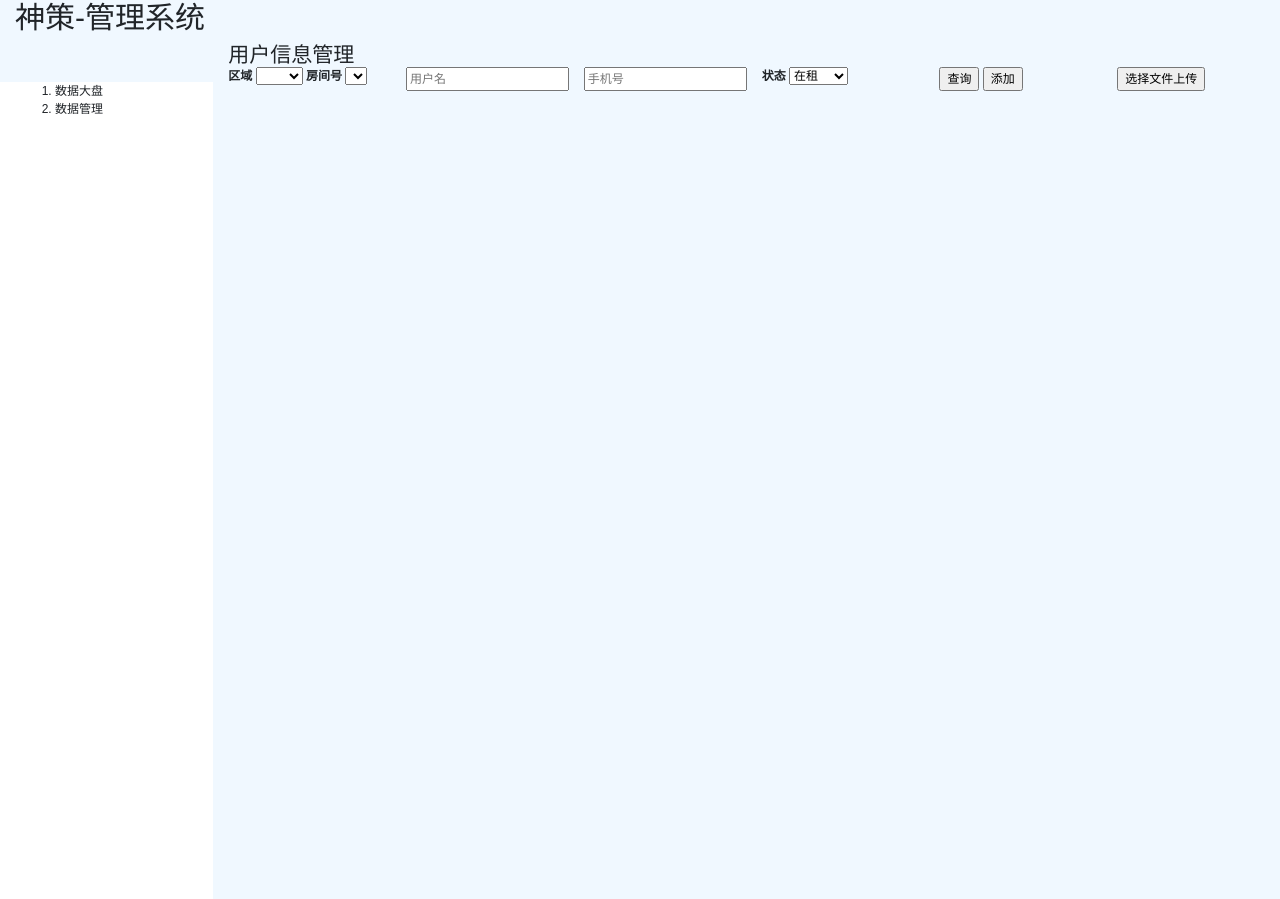
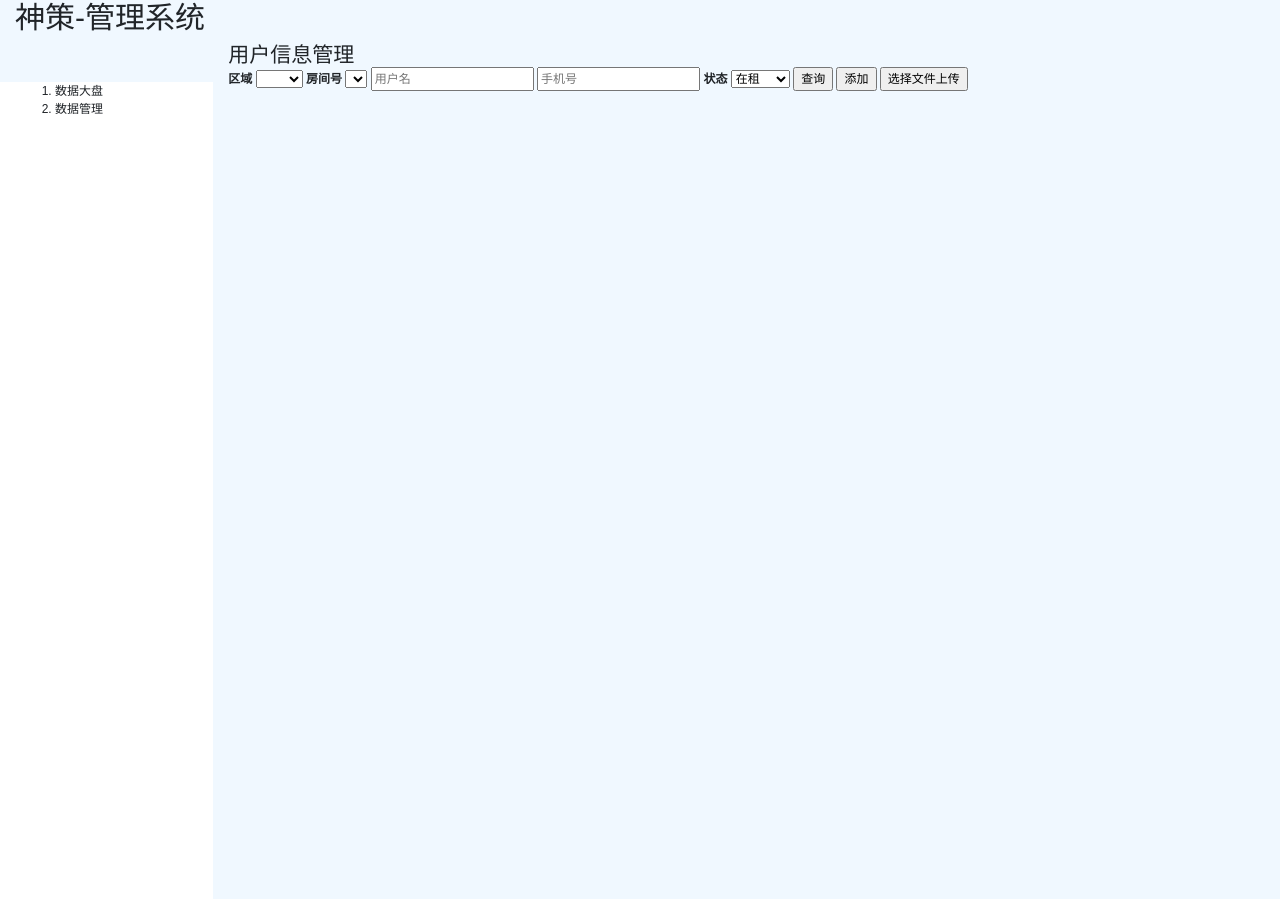
Before and after one commit to Murphy156/HotelManagement, a Flask app: page /dataManagement/tenantManagement in a window 1280 px wide. Shown: the top 899 px of the page. Run offline with Flask 2, Linux system fonts and the light colour scheme; lists and menus that the app fills with data are empty; parts of the project's set-up code (start-up, migrations or seed data) failed here and were passed over; some libraries are stand-ins or nearby versions.

Commit message:
git tracks changes

```diff
--- a/core/templates/tenantManagement.html
+++ b/core/templates/tenantManagement.html
@@ -47,9 +47,9 @@
         <div class="col-sm-10" id="right" style="height: 1000px">
             <h3>用户信息管理</h3>
             <div class="row">
-                <div class="col-2">
+                <div class="col-12">
                     <b>区域</b>
-                    <select name="region" id="region" onchange="getRoomNum()" >
+                    <select name="region" id="region" onchange="getRoomNum()">
                         <option selected="selected"></option>
                         <option>所有</option>
                         <option value="A">A栋</option>
@@ -58,31 +58,18 @@
                         <option value="D">D区</option>
                     </select>
                     <b>房间号</b>
-                    <select name="roomNum" id="roomNum" >
+                    <select name="roomNum" id="roomNum">
                         <option></option>
                     </select>
-                </div>
-
-                <div class="col-2">
                     <input type="text" name="username" id="username" placeholder="用户名">
-                </div>
-                <div class="col-2">
                     <input type="text" name="phone" id="phone" placeholder="手机号">
-                </div>
-
-                <div class="col-2">
                     <b>状态</b>
                     <select name="status" id="status">
                         <option value="onRent">在租</option>
                         <option value="offRent">已退租</option>
                     </select>
-                </div>
-                <div class="col-2">
                     <input type="button" value="查询" onclick="getUserInfo()">
                     <input type="button" id="addUser" name="addUser" value="添加" onclick="addUser()">
-                </div>
-
-                <div class="col-1">
                     <input type="file" id="file" name="myfile" style="display: none"/>
                     <input type="text" id="filename" style="display:none"></span>
                     <input type="button" onclick="upload()" value="选择文件上传"/>
```
Also changed, not shown: core/templates/monthlyManagement.html (+1 -15 lines), core/templates/roomManagement.html (+1 -13 lines). Lines whose indentation alone changed are shown as unchanged.
